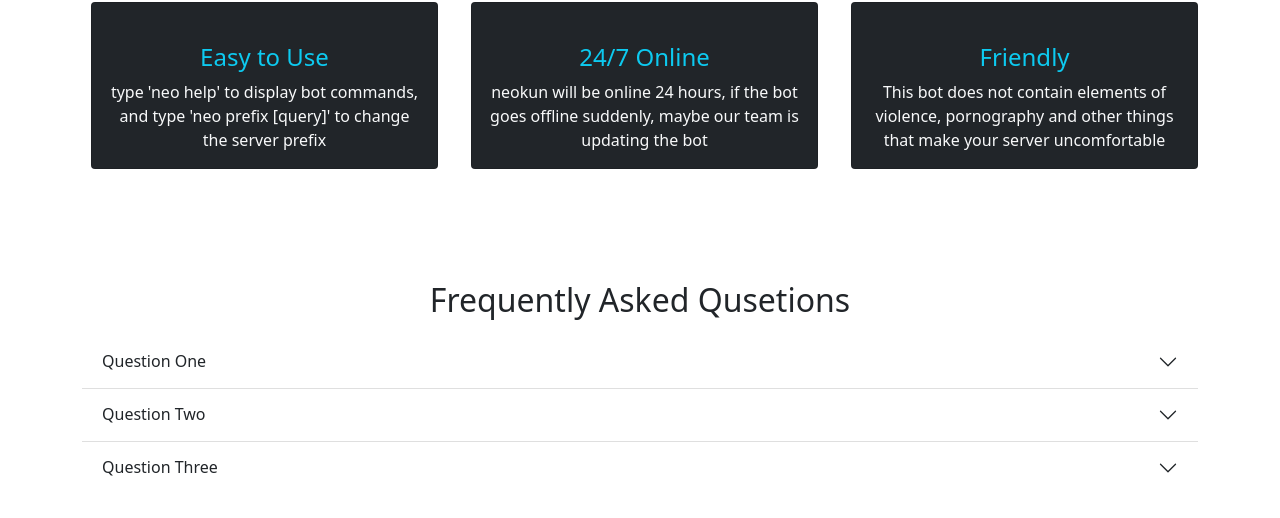
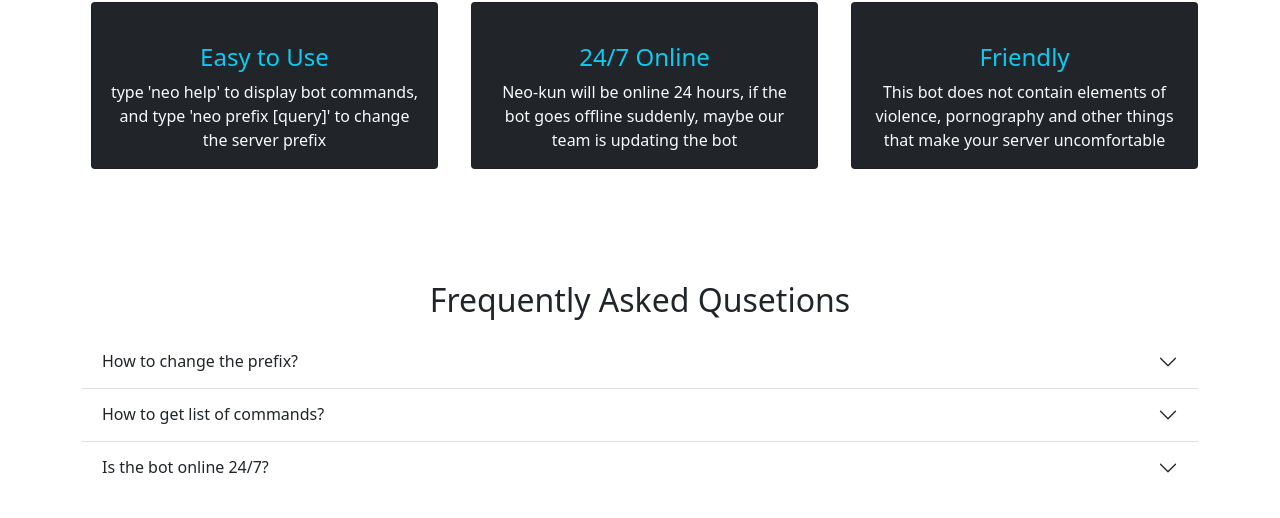
Before and after one commit to neokuns/neokuns.github.io, a plain HTML site: page index.html in a window 1280 px wide. Shown: the part 434-952 px from the top of the page. Drawn offline with nearby package versions, Linux system fonts and the light colour scheme.

Commit message:
Update index.html

```diff
--- a/index.html
+++ b/index.html
@@ -95,7 +95,7 @@
                         <div class="card-body text-center">
                             <h4 class="card-title text-info">24/7 Online
                             </h4>
-                            <p class="card-text">neokun will be online 24 hours, if the bot goes offline suddenly, maybe our team is updating the bot</p>
+                            <p class="card-text">Neo-kun will be online 24 hours, if the bot goes offline suddenly, maybe our team is updating the bot</p>
                         </div>
                     </div>
                 </div>
@@ -126,31 +126,31 @@
                 <div class="accordion-item">
                     <h5 class="accordion-header" id="qusetion-1">
                         <button class="accordion-button collapsed" type="button" data-bs-toggle="collapse" data-bs-target="#answer-1">
-                            Question One
+                            How to change the prefix?
                         </button>
                     </h5>
                     <div class="accordion-collapse collapse p-3" id="answer-1" data-bs-parent="#your-faq">
-                        Lorem ipsum dolor, sit amet consectetur adipisicing elit. Quae libero cumque, obcaecati soluta voluptatibus in!
+                        it's easy, you just need to type  'neo prefix [query]'  and finally the prefix has been changes!
                     </div>
                 </div>
                 <div class="accordion-item">
                     <h5 class="accordion-header" id="qusetion-2">
                         <button class="accordion-button collapsed" type="button" data-bs-toggle="collapse" data-bs-target="#answer-2">
-                            Question Two
+                            How to get list of commands?
                         </button>
                     </h5>
                     <div class="accordion-collapse collapse p-3" id="answer-2" data-bs-parent="#your-faq">
-                        Lorem ipsum dolor, sit amet consectetur adipisicing elit. Quae libero cumque, obcaecati soluta voluptatibus in!
+                        Just type 'neo help'
                     </div>
                 </div>
                 <div class="accordion-item">
                     <h5 class="accordion-header" id="qusetion-3">
                         <button class="accordion-button collapsed" type="button" data-bs-toggle="collapse" data-bs-target="#answer-3">
-                            Question Three
+                            Is the bot online 24/7?
                         </button>
                     </h5>
                     <div class="accordion-collapse collapse p-3" id="answer-3" data-bs-parent="#your-faq">
-                        Lorem ipsum dolor, sit amet consectetur adipisicing elit. Quae libero cumque, obcaecati soluta voluptatibus in!
+                        Neo-kun will be online 24 hours, if the bot goes offline suddenly, maybe our team is updating the bot.
                     </div>
                 </div>
             </div>
```
